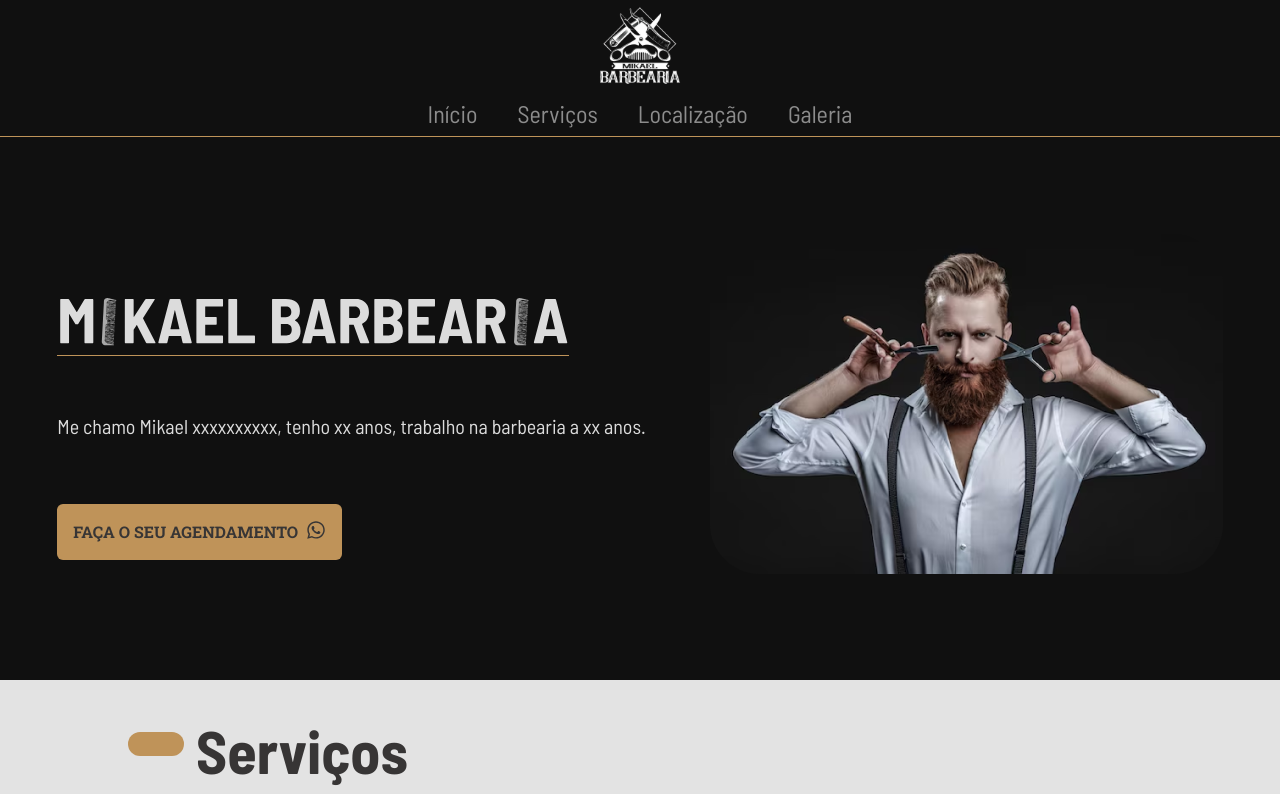
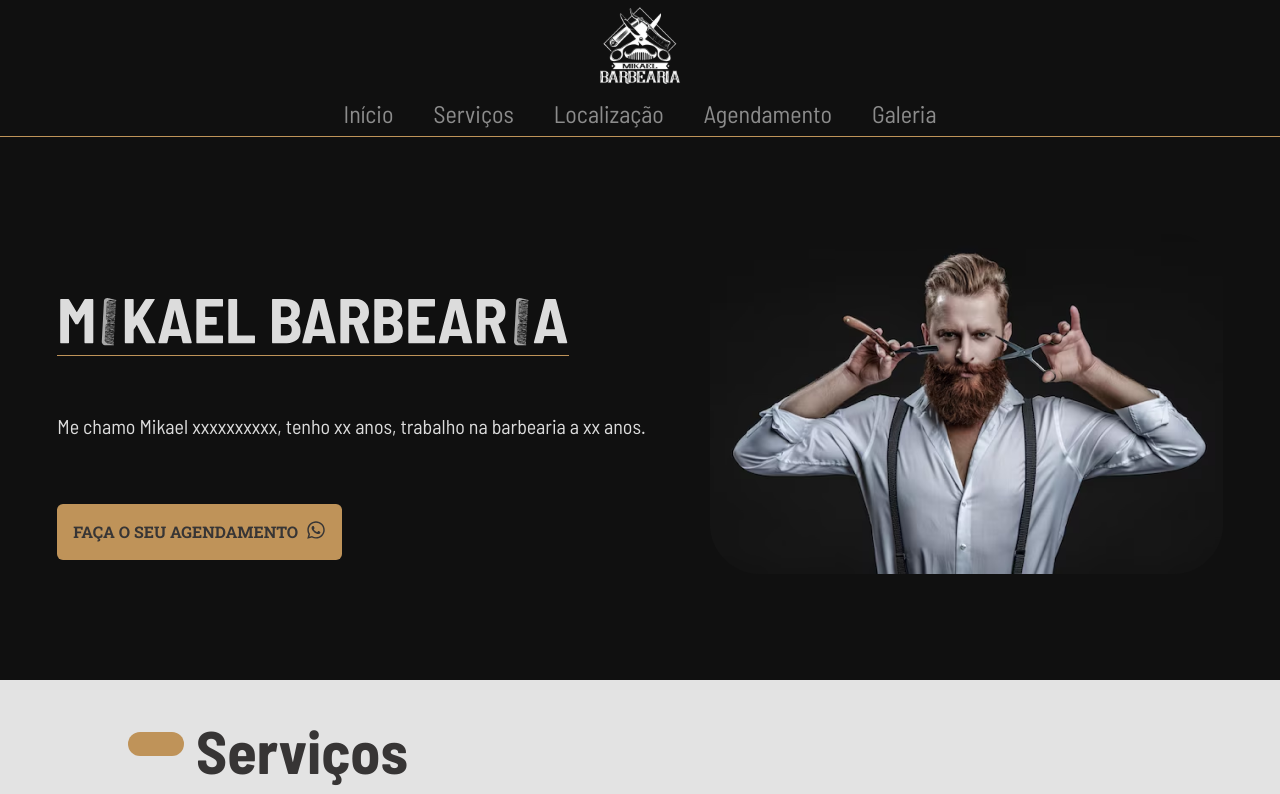
Before and after one commit to andreydantasvf/mikael-barbearia, a Next.js app: page / in a window 1280 px wide. Shown: the top 794 px of the page. Built offline with nearby package versions, Linux system fonts and the light colour scheme.

Commit message:
feat: add Agendamento Link

```diff
--- a/src/components/Header.tsx
+++ b/src/components/Header.tsx
@@ -11,6 +11,7 @@ export function Header() {
     { title: "Início", path: "home" },
     { title: "Serviços", path: "servicos" },
     { title: "Localização", path: "localizacao" },
+    { title: "Agendamento", path: "agendamento" },
     { title: "Galeria", path: "galeria" },
   ]
 
```
